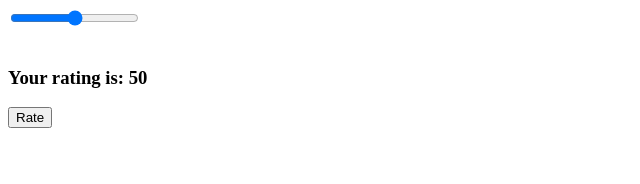
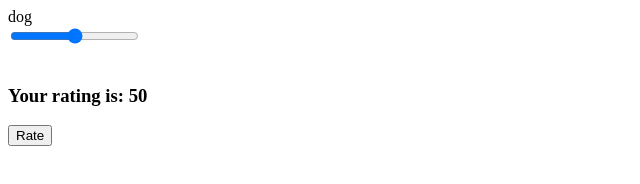
Before and after one commit to JesseSoldat/photo-rater-with-slider, a plain HTML site: page index.html in a window 1280 px wide. Both pictures are taken after a click on the button "Rate". Shown: the whole page, without its empty margins (0-640 px from the left). Drawn offline with Linux system fonts and the light colour scheme.

Commit message:
basic rating of an image array complete

```diff
--- a/index.html
+++ b/index.html
@@ -4,9 +4,9 @@
   <title>Slider</title>
 </head>
 <body>
+  <div><span id="imgArray"></span></div>
 
-
-  <input id="range" type="range" min="0" max="100" value"50" step="10" onChange="sliderChange(this.value)"/>
+  <input id="range" type="range" min="0" max="100" value"50" step="5" onChange="sliderChange(this.value)"/>
   <br><br>
   <h3>Your rating is: <span id="rating">50</span></h3>
   <button id="btn" onclick="submit()">Rate</button>
--- /dev/null
+++ b/main.css
@@ -0,0 +1,5 @@
+#word {
+  opacity: 0;
+  transition: opacity 1.0s linear 0s;
+
+}
--- a/main.js
+++ b/main.js
@@ -1,6 +1,23 @@
+
+var images = document.getElementById('imgArray');
 var rating = document.getElementById('rating');
 var btn = document.getElementById('btn');
 var range = document.getElementById('range');
+var array = ['cat','dog','pig'];
+var i = 0;
+images.innerHTML = 'cat';
+
+function next(){
+  i++;
+  images.innerHTML = array[i];
+
+    if(i >= array.length) {
+      i = 0;
+      images.innerHTML = "You have rated all of the images. Click to start over."
+      i = -1;
+    }
+}
+
 
 btn.addEventListener('click', submit);
 
@@ -9,6 +26,6 @@ var sliderChange = function (value) {
   rating.innerHTML = value;
 }
 var submit = function() {
-
  console.log(range.value);
+ next();
 }
```
